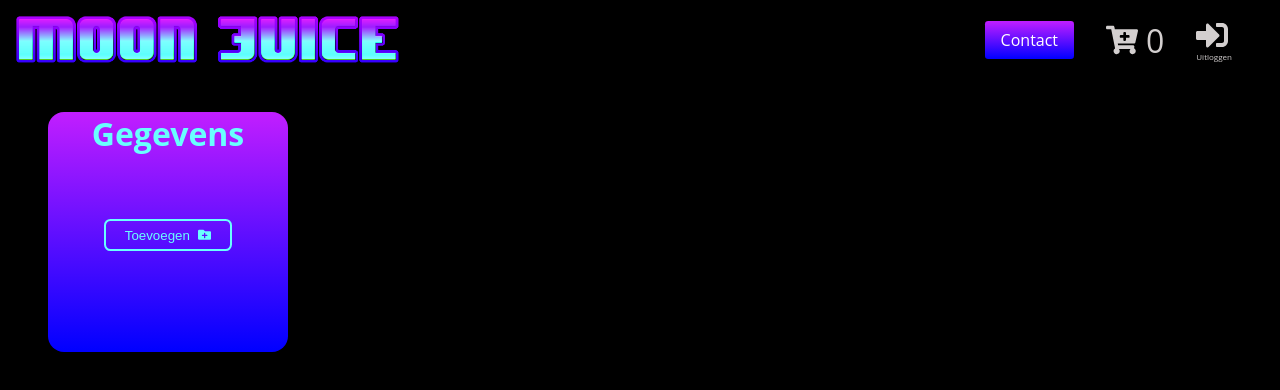
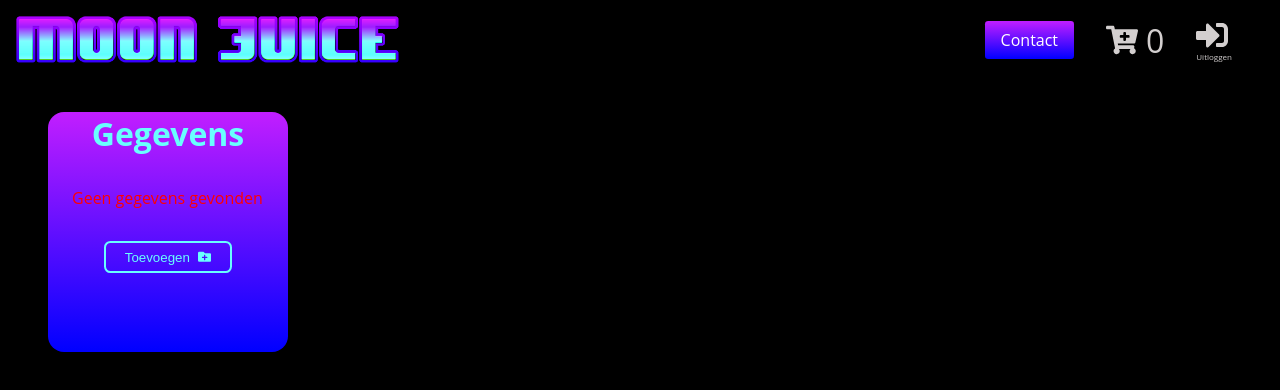
Before and after one commit to 0xRomRom/Juice-Store, a React (Create React App) app in the folder juice-store/: page /dashboard in a window 1280 px wide. Shown: the top 390 px of the page. Built offline with nearby package versions, Linux system fonts and the light colour scheme; no server answers.

Commit message:
Now checks if items are already in cart

```diff
--- a/juice-store/src/components/dashboard/dashboardComponents/GegevensModal.js
+++ b/juice-store/src/components/dashboard/dashboardComponents/GegevensModal.js
@@ -30,6 +30,7 @@ const GegevensModal = (props) => {
 
   useEffect(() => {
     const fetchData = async () => {
+      props.gegevens(true);
       const fetcher = await fetch(
         `https://moon-juice-default-rtdb.europe-west1.firebasedatabase.app/${props.user}/postalInfo.json`
       );
@@ -53,6 +54,7 @@ const GegevensModal = (props) => {
   }, []);
 
   const bijwerkenHandler = async () => {
+    props.gegevens(true);
     fetch(
       `https://moon-juice-default-rtdb.europe-west1.firebasedatabase.app/${props.user}/postalInfo.json`,
       {
--- a/juice-store/src/components/dashboard/dashboardComponents/UserInfo.js
+++ b/juice-store/src/components/dashboard/dashboardComponents/UserInfo.js
@@ -6,6 +6,7 @@ import GegevensModal from "./GegevensModal";
 const UserInfo = (props) => {
   const [gegevens, setGegevens] = useState(false);
   const [gegevensModal, setGegevensModal] = useState(false);
+  const [fetching, setFetching] = useState(false);
 
   const openGegevensModal = () => {
     setGegevensModal(true);
@@ -13,6 +14,7 @@ const UserInfo = (props) => {
 
   useEffect(() => {
     const fetchData = async () => {
+      setFetching(false);
       const fetcher = await fetch(
         `https://moon-juice-default-rtdb.europe-west1.firebasedatabase.app/${props.user}/postalInfo.json`
       );
@@ -24,22 +26,29 @@ const UserInfo = (props) => {
       }
     };
     fetchData();
-  }, []);
+  }, [fetching]);
 
   return (
     <div className={cl.modal}>
       <h1 className={cl.hero}>Gegevens</h1>
       {!gegevens ? (
-        <button className={cl.addInfo} onClick={openGegevensModal}>
-          Toevoegen <FaFolderPlus />
-        </button>
+        <>
+          <span className={cl.geen}>Geen gegevens gevonden</span>
+          <button className={cl.addInfo} onClick={openGegevensModal}>
+            Toevoegen <FaFolderPlus />
+          </button>
+        </>
       ) : (
         <button className={cl.addInfo} onClick={openGegevensModal}>
           Beheren <FaFolderPlus />
         </button>
       )}
       {gegevensModal ? (
-        <GegevensModal closed={setGegevensModal} user={props.user} />
+        <GegevensModal
+          closed={setGegevensModal}
+          user={props.user}
+          gegevens={setGegevens}
+        />
       ) : null}
     </div>
   );
--- a/juice-store/src/components/dashboard/dashboardComponents/UserInfo.module.css
+++ b/juice-store/src/components/dashboard/dashboardComponents/UserInfo.module.css
@@ -36,3 +36,11 @@
   background-color: rgb(105, 255, 254);
   color: black;
 }
+
+.geen {
+  font-family: "Open Sans";
+  color: red;
+  position: relative;
+  top: 2rem;
+  left: 1.5rem;
+}
```
